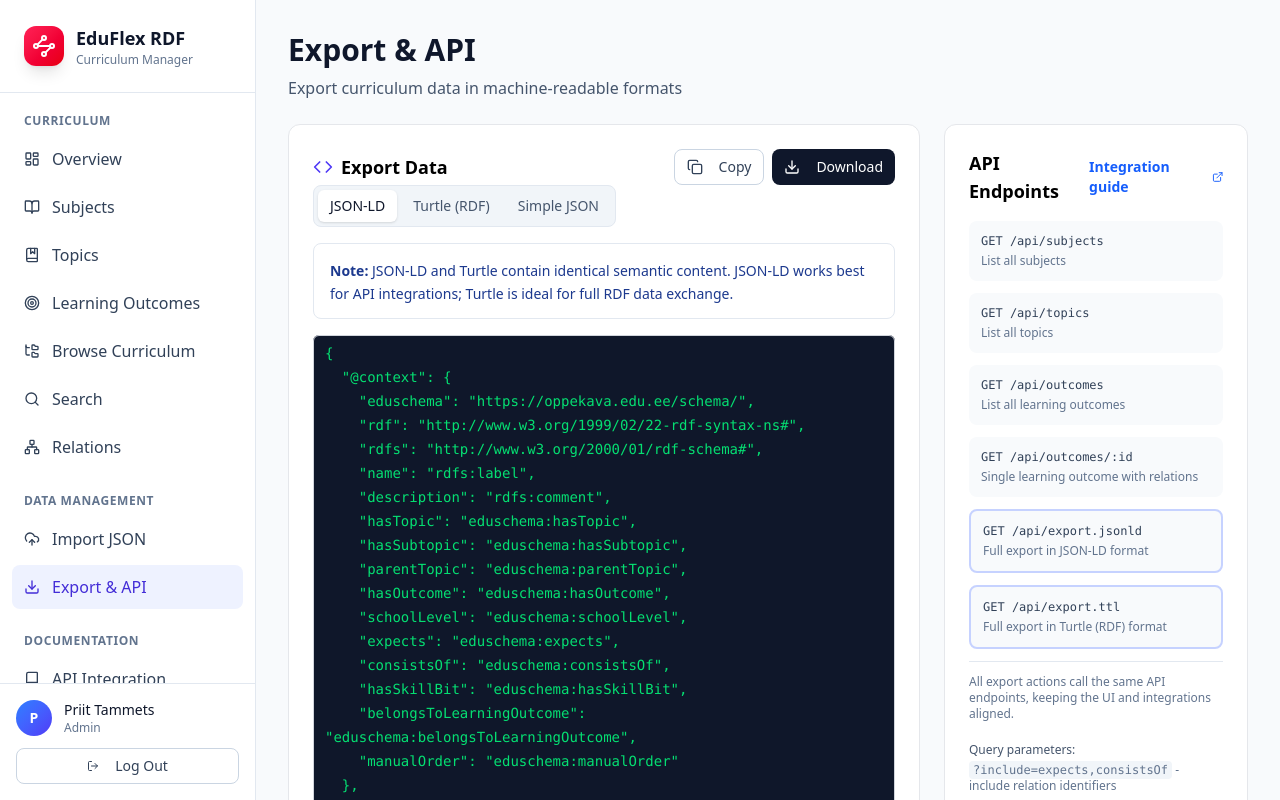
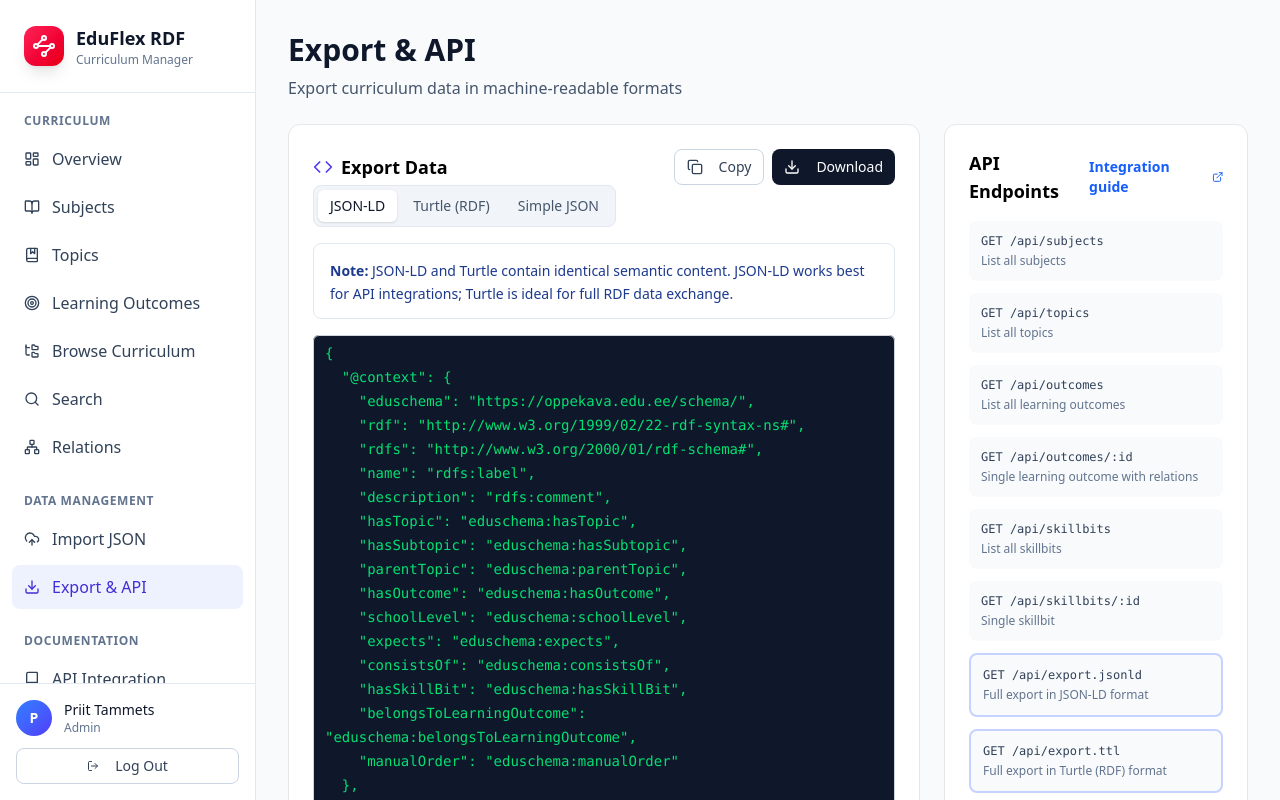
Before and after one commit to tammets/RDF-CM-demo, a React (Vite) app: page /export in a window 1280 px wide. Built offline with nearby package versions, Linux system fonts and the light colour scheme.

Commit message:
add API documentation for skillbits in Export component

```diff
--- a/src/pages/Export.tsx
+++ b/src/pages/Export.tsx
@@ -637,6 +637,14 @@ eduschema:totalItems a owl:DatatypeProperty ;
                   <p className="text-xs font-mono text-slate-700 mb-1">GET /api/outcomes/:id</p>
                   <p className="text-xs text-slate-500">Single learning outcome with relations</p>
                 </div>
+                <div className="p-3 bg-slate-50 rounded-lg">
+                  <p className="text-xs font-mono text-slate-700 mb-1">GET /api/skillbits</p>
+                  <p className="text-xs text-slate-500">List all skillbits</p>
+                </div>
+                <div className="p-3 bg-slate-50 rounded-lg">
+                  <p className="text-xs font-mono text-slate-700 mb-1">GET /api/skillbits/:id</p>
+                  <p className="text-xs text-slate-500">Single skillbit</p>
+                </div>
                 <div className="p-3 bg-slate-50 rounded-lg border-2 border-indigo-200">
                   <p className="text-xs font-mono text-slate-700 mb-1">GET /api/export.jsonld</p>
                   <p className="text-xs text-slate-500">Full export in JSON-LD format</p>
```
